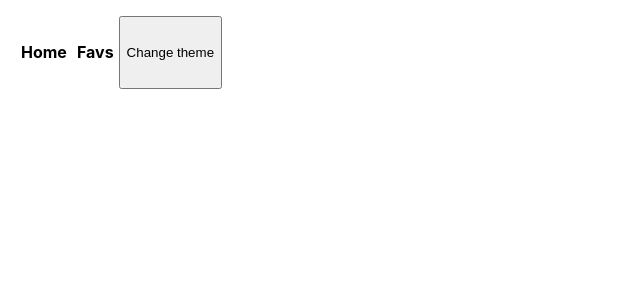
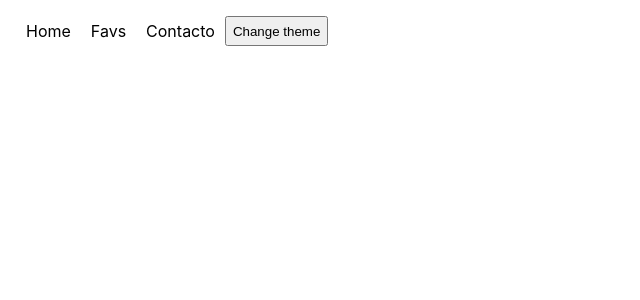
Before and after one commit to gpaccia/front3-final-vite, a React (Vite) app: page / in a window 1280 px wide. Shown: the top 300 px of the page, without its empty margins (0-640 px from the left). Built offline with nearby package versions, Linux system fonts and the light colour scheme.

Commit message:
agredo contacto a navbar

```diff
--- a/src/Components/Navbar.jsx
+++ b/src/Components/Navbar.jsx
@@ -8,8 +8,9 @@ const Navbar = () => {
 
   return (
     <nav>
-      <Link to={routes.home}><h4 className='link'>Home</h4></Link>
-      <Link to={routes.favs}><h4 className='link'>Favs</h4></Link>
+      <Link to={routes.home}><a className='link'>Home</a></Link>
+      <Link to={routes.favs}><a className='link'>Favs</a></Link>
+      <Link to={routes.contact} ><a className='link'>Contacto</a></Link>
       <button>Change theme</button>
     </nav>
   )
```
